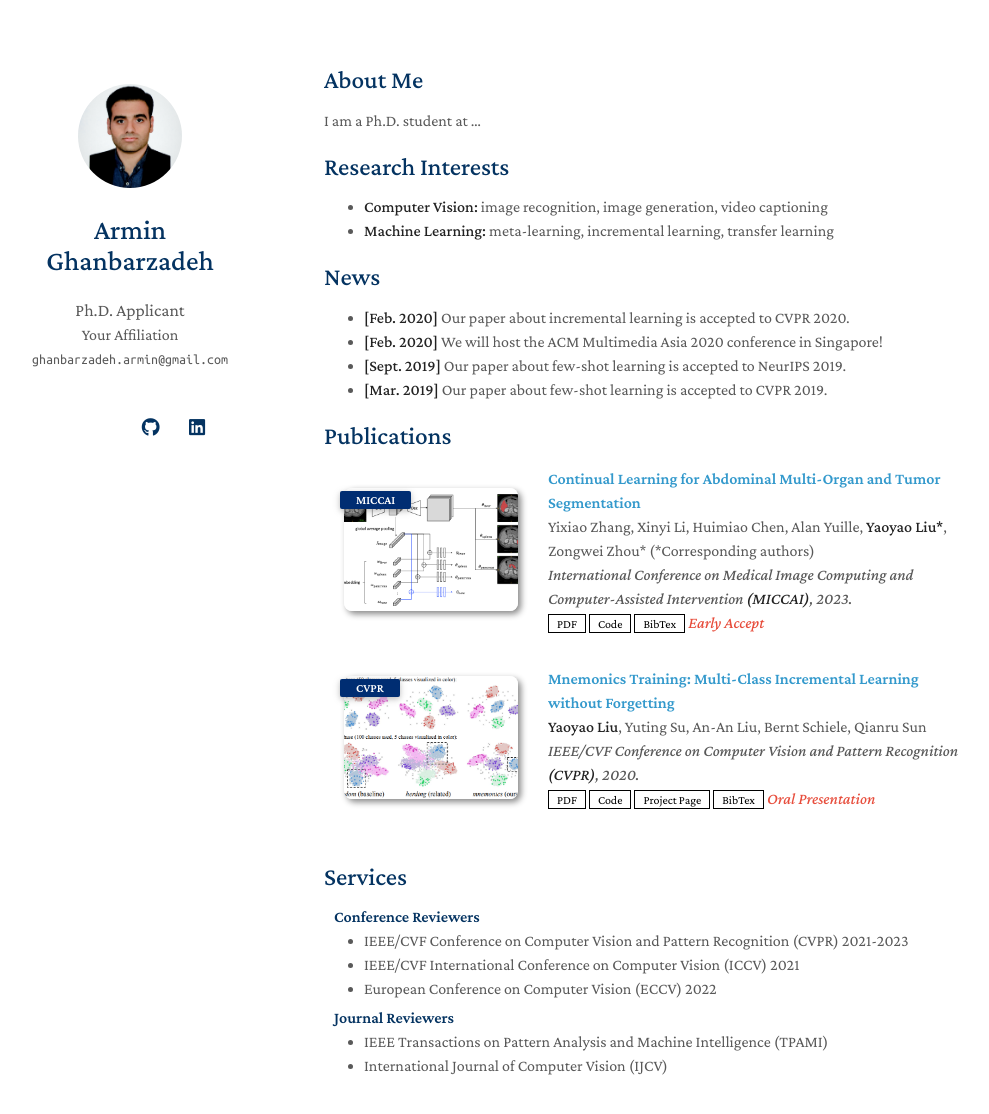
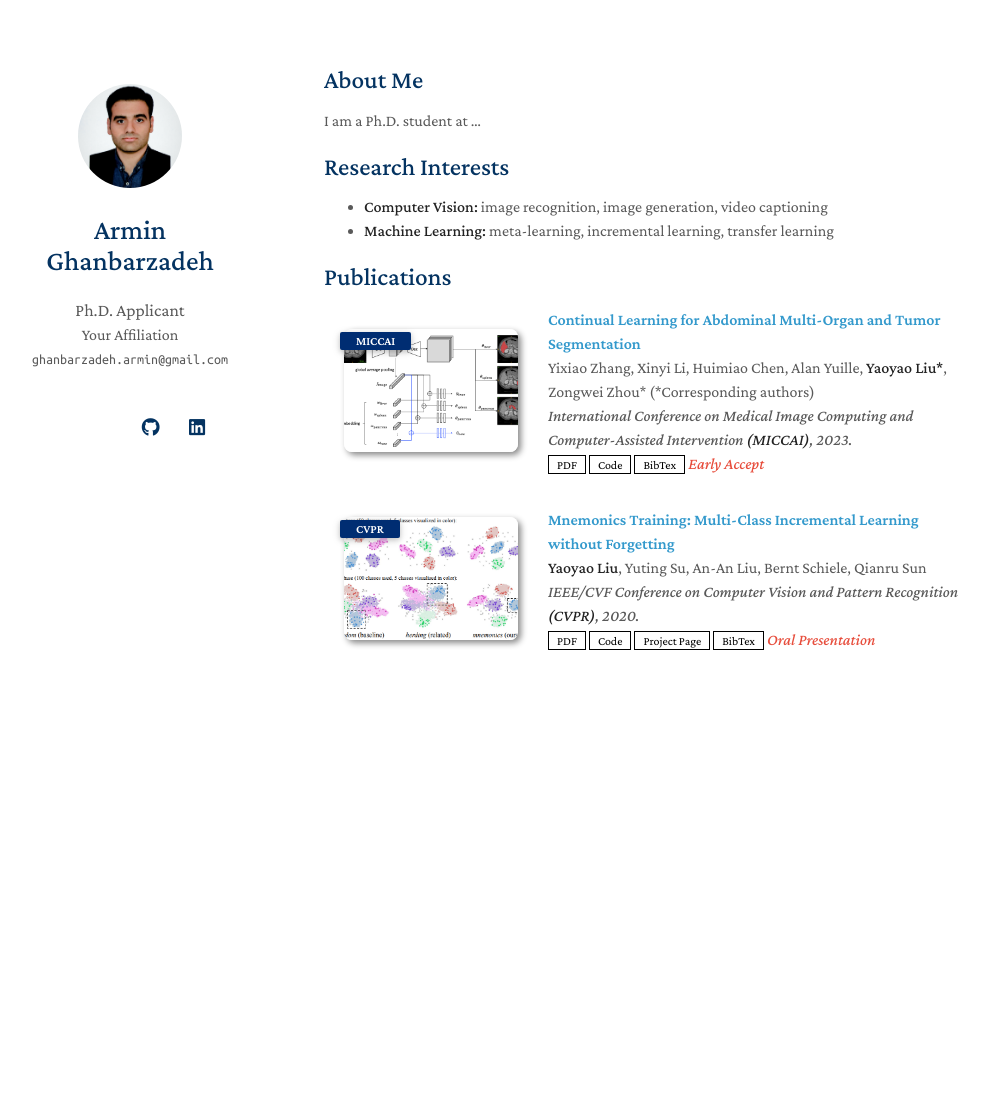
Before and after one commit to ghanbarzadeh/ghanbarzadeh.github.io, a Jekyll site: the page built from index.md, in a window 1280 px wide and 1172 px high. Shown: the top 1114 px of the window, without its empty margins (146-1135 px from the left). Built offline with Jekyll 4.4.1, drawn with Linux system fonts in a browser that asks for light colours; nearby versions of some CDN libraries; a style sheet for code colours, icons or effects is not loaded; our own code applies the rules of GitHub Pages for plain Markdown files.

Commit message:
Update index.md

```diff
--- a/index.md
+++ b/index.md
@@ -11,13 +11,8 @@ I am a Ph.D. student at ...
 - **Computer Vision:** image recognition, image generation, video captioning
 - **Machine Learning:** meta-learning, incremental learning, transfer learning
 
-## News
-
-- **[Feb. 2020]** Our paper about incremental learning is accepted to CVPR 2020.
-- **[Feb. 2020]** We will host the ACM Multimedia Asia 2020 conference in Singapore!
-- **[Sept. 2019]** Our paper about few-shot learning is accepted to NeurIPS 2019.
-- **[Mar. 2019]** Our paper about few-shot learning is accepted to CVPR 2019.
-
 {% include_relative _includes/publications.md %}
 
+<!---
 {% include_relative _includes/services.md %}
+-->
```
